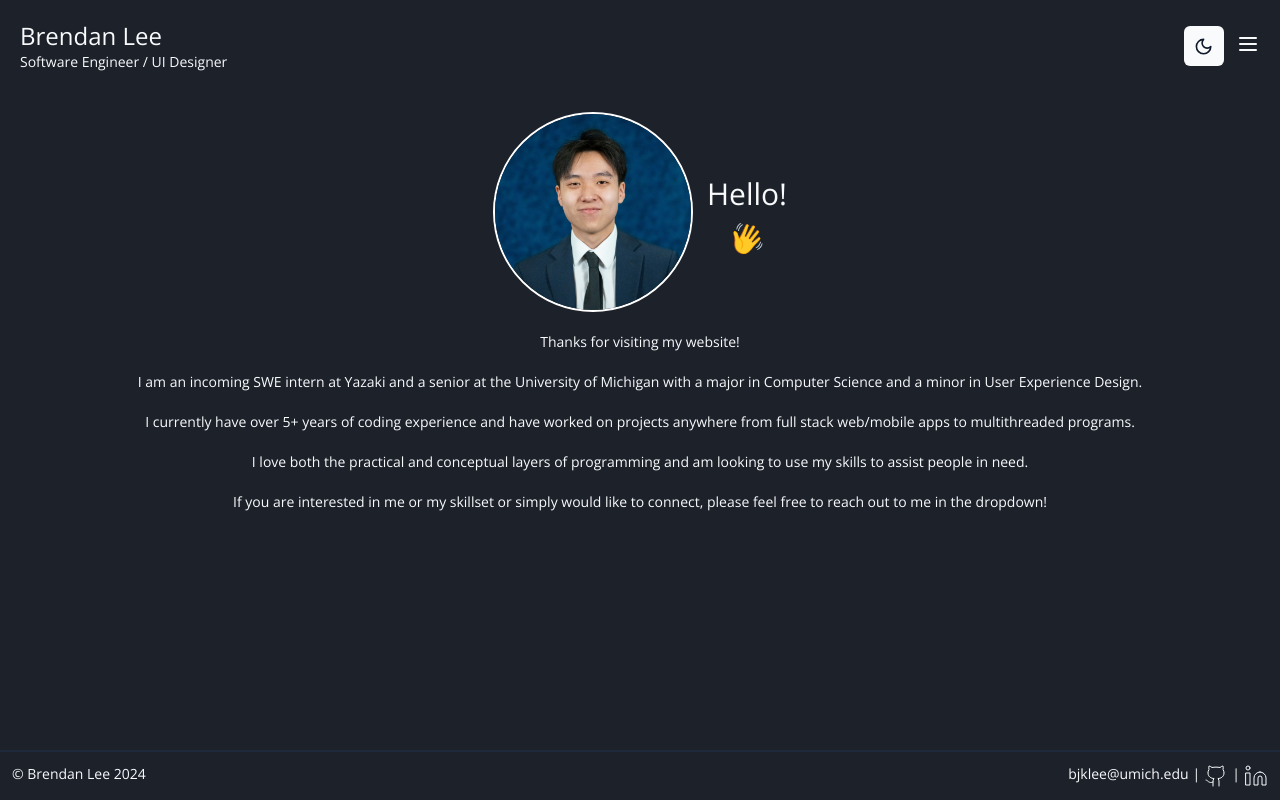
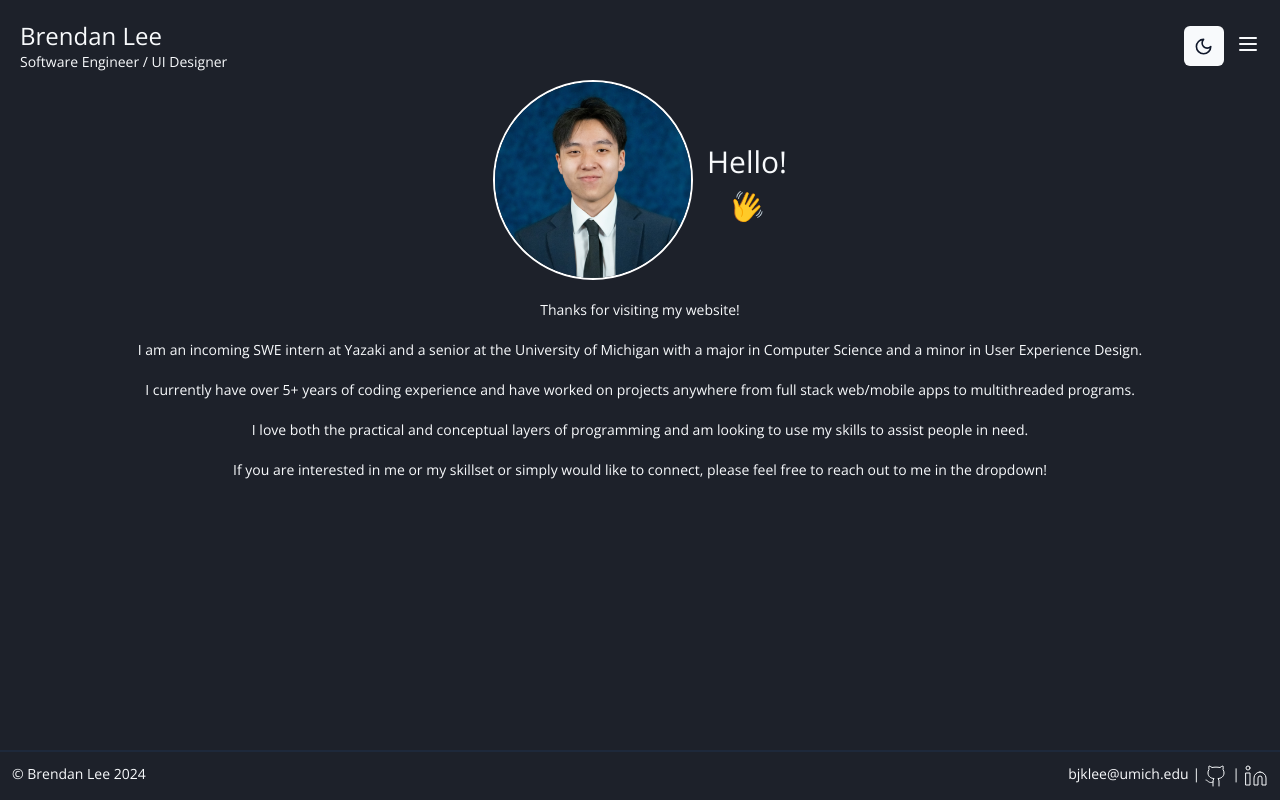
Before and after one commit to bjklee/portfolio, a Next.js app: page /about in a window 1280 px wide. Built offline with nearby package versions, Linux system fonts and the light colour scheme.

Commit message:
picture margin removed

```diff
--- a/app/about/page.tsx
+++ b/app/about/page.tsx
@@ -10,7 +10,7 @@ export default function About() {
     <div>
       <Header />
       <div className="overscroll-contain" id="fade_in">
-        <div className="flex flex-row justify-center space-x-3.5 mt-8">
+        <div className="flex flex-row justify-center space-x-3.5">
           <Image
             alt="A picture of me!"
             src="/images/headshot.png"
--- a/components/footer.tsx
+++ b/components/footer.tsx
@@ -2,7 +2,7 @@ import { Github, Linkedin } from "lucide-react";
 
 export default function Footer() {
   return (
-    <div className="absolute inset-x-0 left-0 bottom-0 right-0 p-3 border-t-2">
+    <div className="absolute inset-x-0 bottom-0 p-3 border-t-2">
       <div className="flex flex-row justify-between">
         <p className="text-sm">© Brendan Lee 2024 </p>
         <div className="flex flex-row">
```
